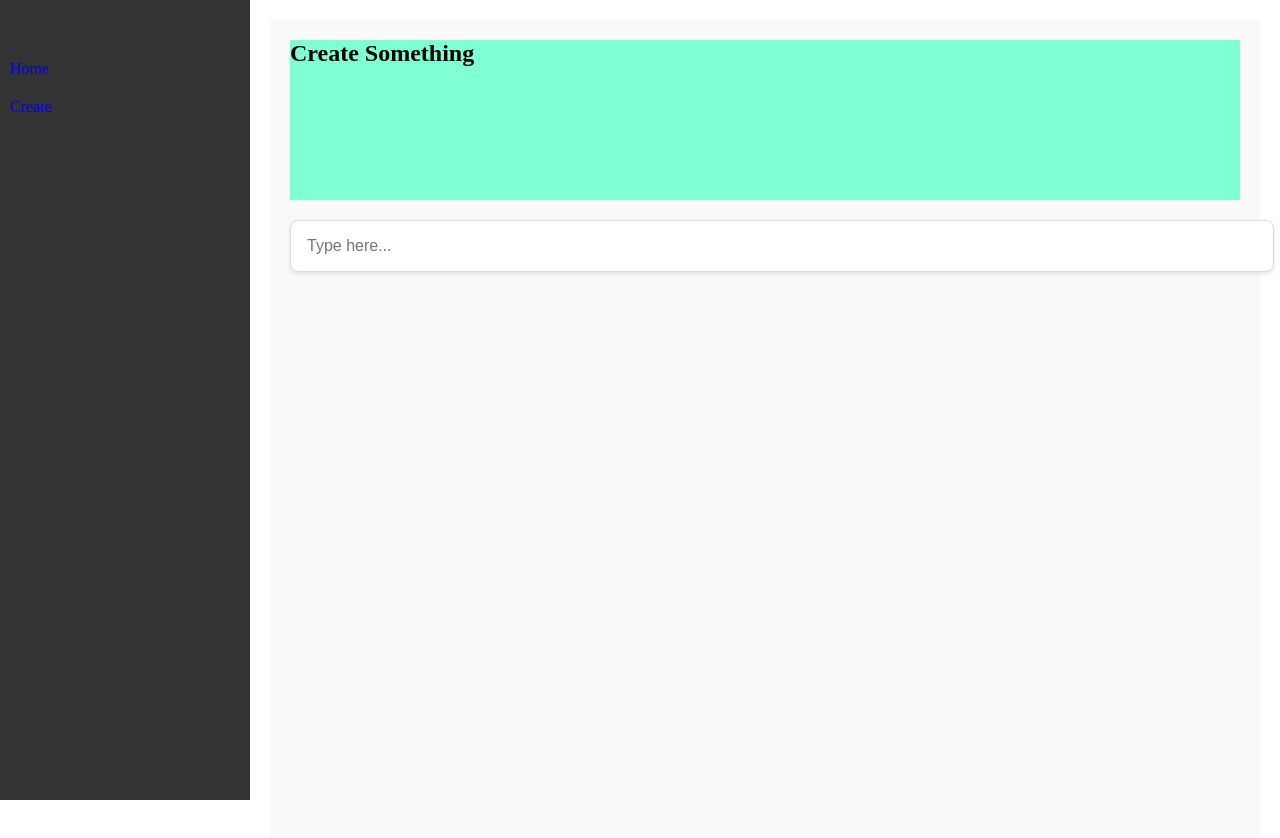
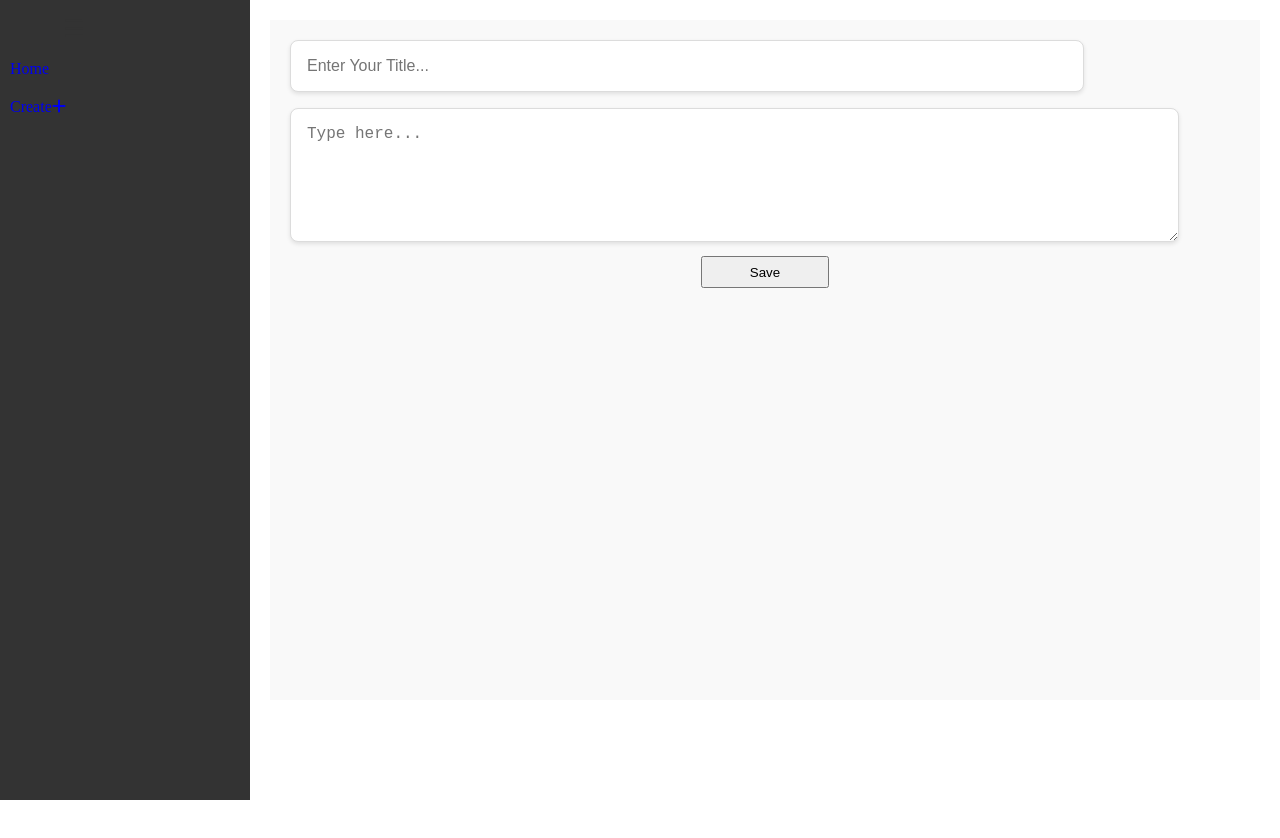
Before and after one commit to animeshkarmakar7/keep-Note, a React (Vite) app: page /create in a window 1280 px wide. Shown: the top 838 px of the page. After the commit the page ends 800 px from the top, so only its background shows below. Built offline with nearby package versions, Linux system fonts and the light colour scheme.

Commit message:
text area

```diff
--- a/package.json
+++ b/package.json
@@ -10,6 +10,8 @@
     "preview": "vite preview"
   },
   "dependencies": {
+    "@fortawesome/free-solid-svg-icons": "^6.6.0",
+    "@fortawesome/react-fontawesome": "^0.2.2",
     "react": "^18.3.1",
     "react-dom": "^18.3.1",
     "react-router-dom": "^6.26.0"
--- a/src/App.jsx
+++ b/src/App.jsx
@@ -3,22 +3,63 @@ import SideNavbar from './Components/SideNavbar/SideNavbar';
 import { Route, Routes, BrowserRouter } from 'react-router-dom';
 import Home from './Components/Home/home';
 import Create from './Components/Create/Create';
+import Display from './Components/Display/display';
+import Note from './Components/Note/note';
 import './App.css';
 
 const App = () => {
+  const [items, setItems] = useState([]);
+  const [currentItem, setCurrentItem] = useState(null);
   const [sidebarOpen, setSidebarOpen] = useState(true);
+
+
+  const handleDeleteItem = (index) => {
+    setItems(items.filter((_, i) => i !== index));
+  };
+
 
   const handleToggle = (isOpen) => {
     setSidebarOpen(isOpen);
   };
 
+  const handleAddItem = (item) => {
+    if (currentItem !== null) {
+      // Edit existing item
+      setItems(items.map((it, index) => (index === currentItem ? item : it)));
+      setCurrentItem(null);
+    } else {
+      // Add new item
+      setItems([...items, item]);
+    }
+  };
+
+  const handleSave = (index, updatedItem) => {
+    const updatedItems = [...items];
+    updatedItems[index] = updatedItem;
+    setItems(updatedItems);
+  };
+
   return (
     <BrowserRouter>
-      <SideNavbar onToggle={handleToggle} />
+        <SideNavbar
+        items={items}
+        setItems={setItems}
+        onDelete={handleDeleteItem}
+        onToggle={handleToggle}
+        onEdit={setCurrentItem}
+      />
       <div className={`main-content ${!sidebarOpen ? 'sidebar-closed' : ''}`}>
         <Routes>
           <Route path="/" element={<Home />} />
-          <Route path="/create" element={<Create />} />
+          <Route path="/create" element={<Create onAdd={handleAddItem} item={items[currentItem]} setItems={setItems} />} />
+          <Route
+            path="/display"
+            element={<Display items={items}/>}
+          />
+            <Route
+            path="/note/:index"
+            element={<Note items={items} onSave={handleSave} setItems={setItems} />}
+          />
         </Routes>
       </div>
     </BrowserRouter>
--- a/src/Components/Create/Create.css
+++ b/src/Components/Create/Create.css
@@ -4,7 +4,7 @@
     flex-direction: column;
     padding: 20px;
     background-color: #f9f9f9;
-    min-height: 100vh;
+    min-height: 80vh;
   }
 
 
@@ -15,13 +15,13 @@
   }
 
 
-  .create-input {
+  .create-input-title {
     display: flex;
     flex-direction: column;
   }
 
-  .create-input input {
-    width: 100%;
+  .create-input-title input {
+    width: 80%;
     padding: 16px;
     border: 1px solid #dcdcdc;
     border-radius: 8px;
@@ -32,7 +32,42 @@
     transition: border-color 0.2s ease, box-shadow 0.2s ease;
   }
 
+  .create-input{
+    margin-top: 1rem;
+  }
+
+  .create-input textarea {
+    width: 90%;
+    height: 100px;
+    padding: 16px;
+    border: 1px solid #dcdcdc;
+    border-radius: 8px;
+    background-color: #fff;
+    font-size: 1rem;
+    box-shadow: 0 2px 4px rgba(0, 0, 0, 0.1);
+    outline: none;
+    resize: vertical;
+    transition: border-color 0.2s ease, box-shadow 0.2s ease;
+  }
+
+  .create-input-title input:focus {
+    border-color: #007bff;
+    box-shadow: 0 0 0 2px rgba(0, 123, 255, 0.2);
+  }
+
   .create-input input:focus {
     border-color: #007bff;
     box-shadow: 0 0 0 2px rgba(0, 123, 255, 0.2);
   }
+
+  .create-button{
+    display: flex;
+    justify-content: center;
+    margin-top: 10px;
+  }
+
+  button{
+    width: 10vw;
+    height: 4vh;
+    padding: 5px;
+  }
--- a/src/Components/Create/Create.jsx
+++ b/src/Components/Create/Create.jsx
@@ -1,15 +1,42 @@
-import React from 'react';
+import React, { useState } from 'react';
 import './Create.css';
 
-const Create = () => {
+const Create = ({ onAdd }) => {
+  const [title, setTitle] = useState('');
+  const [content, setContent] = useState('');
+
+  const handleSubmit = (e) => {
+    e.preventDefault();
+    if (title.trim()) {
+      onAdd({ title, content });
+      setTitle('');
+      setContent('');
+    }
+  };
+
   return (
     <div className="create-container">
-      <div className="header">
-        Create Something
-      </div>
-      <div className="create-input">
-        <input type="text" placeholder="Type here..." />
-      </div>
+      <form onSubmit={handleSubmit}>
+        <div className="create-input-title">
+          <input
+            type="text"
+            placeholder="Enter Your Title..."
+            value={title}
+            onChange={(e) => setTitle(e.target.value)}
+          />
+        </div>
+        <div className="create-input">
+          <textarea
+            type="text"
+            placeholder="Type here..."
+            value={content}
+            onChange={(e) => setContent(e.target.value)}
+          />
+        </div>
+        <div className="create-button">
+          <button type="submit">Save</button>
+        </div>
+      </form>
     </div>
   );
 };
--- /dev/null
+++ b/src/Components/Display/display.jsx
@@ -0,0 +1,25 @@
+import React from 'react';
+import { Link } from 'react-router-dom';
+
+const Display = ({ items }) => {
+  if (!items || !Array.isArray(items)) {
+    return <div>No items to display</div>;
+  }
+
+  return (
+    <div>
+    <ul>
+      {items.map((item, index) => (
+        <li key={index}>
+          <Link to={`/note/${index}`} style={{ textDecoration: 'none' }}>
+          <strong>{item.title}</strong>
+          <p>{item.content}</p>
+          </Link>
+        </li>
+      ))}
+    </ul>
+  </div>
+  );
+};
+
+export default Display;
--- a/src/Components/Home/home.css
+++ b/src/Components/Home/home.css
@@ -8,7 +8,6 @@
 .header{
     width: 100%;
     height: 20vh;
-    background-color: aquamarine;
 }
 
 .title{
--- /dev/null
+++ b/src/Components/Note/note.css
@@ -0,0 +1,45 @@
+
+
+.note-container {
+    display: flex;
+    justify-content: center;
+    flex-direction: column;
+    width: 100%;
+    max-width: 600px;
+    margin: 20px auto;
+    padding: 20px;
+    border: 1px solid #ccc;
+    border-radius: 8px;
+    background-color: #fff;
+    box-shadow: 0 2px 4px rgba(0, 0, 0, 0.1);
+  }
+
+  .header-container {
+    margin-bottom: 20px;
+    margin-right: 10px;
+  }
+
+  .header-container input {
+    width: 100%;
+    padding: 10px;
+    font-size: 1.2rem;
+    border: 1px solid #ddd;
+    border-radius: 4px;
+  }
+
+  .content textarea {
+    width: 100%;
+    height: 200px;
+    padding: 4px 3px;
+    padding-right: 10px;
+    font-size: 1rem;
+    border: 1px solid #ddd;
+    border-radius: 4px;
+    resize: vertical;
+  }
+
+  .content textarea:focus,
+  .header input:focus {
+    outline: none;
+    border-color: #5b9dd9;
+}
--- /dev/null
+++ b/src/Components/Note/note.jsx
@@ -0,0 +1,71 @@
+import React, { useState, useEffect } from 'react';
+import { useParams } from 'react-router-dom';
+import './note.css';
+
+const Note = ({ items, setItems }) => {
+  const { index } = useParams();
+  const noteIndex = parseInt(index);
+  const note = items[noteIndex];
+
+  const [title, setTitle] = useState(note ? note.title : '');
+  const [content, setContent] = useState(note ? note.content : '');
+
+  useEffect(() => {
+    if (note) {
+      setTitle(note.title);
+      setContent(note.content);
+    }
+  }, [note]);
+
+  const handleTitleChange = (e) => {
+    const newTitle = e.target.value;
+    setTitle(newTitle);
+    setItems(prevItems => {
+      const newItems = [...prevItems];
+      newItems[noteIndex] = {
+        ...newItems[noteIndex],
+        title: newTitle,
+      };
+      return newItems;
+    });
+  };
+
+  const handleContentChange = (e) => {
+    const newContent = e.target.value;
+    setContent(newContent);
+    setItems(prevItems => {
+      const newItems = [...prevItems];
+      newItems[noteIndex] = {
+        ...newItems[noteIndex],
+        content: newContent,
+      };
+      return newItems;
+    });
+  };
+
+  if (!note) {
+    return <div>Note not found</div>;
+  }
+
+  return (
+    <div className="note-container">
+      <div className="header-container">
+        <input
+          type="text"
+          value={title}
+          onChange={handleTitleChange}
+          placeholder="Enter your title..."
+        />
+      </div>
+      <div className="content">
+        <textarea
+          value={content}
+          onChange={handleContentChange}
+          placeholder="Enter your content..."
+        />
+      </div>
+    </div>
+  );
+};
+
+export default Note;
--- a/src/Components/SideNavbar/SideNavbar.css
+++ b/src/Components/SideNavbar/SideNavbar.css
@@ -40,3 +40,15 @@
 .side-navbar ul li:hover {
   background-color: #555;
 }
+
+.sidenav-list{
+  display: flex;
+  justify-content: center;
+  align-items: center;
+}
+
+.sidebutton{
+  margin-left: 10px;
+  width: 4rem;
+
+}
--- a/src/Components/SideNavbar/SideNavbar.jsx
+++ b/src/Components/SideNavbar/SideNavbar.jsx
@@ -1,8 +1,10 @@
 import React, { useState } from 'react';
 import './SideNavbar.css';
 import { Link } from 'react-router-dom';
+import {FontAwesomeIcon} from '@fortawesome/react-fontawesome'
+import { faPlus} from '@fortawesome/free-solid-svg-icons'
 
-const SideNavbar = ({ onToggle }) => {
+const SideNavbar = ({items, onDelete , onToggle }) => {
   const [isOpen, setIsOpen] = useState(true);
 
   const toggleNavbar = () => {
@@ -19,8 +21,20 @@ const SideNavbar = ({ onToggle }) => {
             <Link style={{ textDecoration: 'none' }} to='/'>Home</Link>
           </li>
           <li>
-            <Link style={{ textDecoration: 'none' }} to='/create'>Create</Link>
+            <Link style={{ textDecoration: 'none' }} to='/create'>Create
+            <FontAwesomeIcon icon={faPlus} />
+            </Link>
           </li>
+
+          {items.map((item, index) => (
+            <li key={index}>
+              <Link to={`/note/${index}`} style={{ textDecoration: 'none' }}>
+                {item.title}
+              </Link>
+              <button className='sidebutton' onClick={() => onDelete(index)}>Delete</button>
+            </li>
+          ))}
+
         </ul>
       </div>
     </div>
```
Also changed, not shown: src/Components/Display/display.css (added), 1 other file (tests, documents, lock files or other folders).
